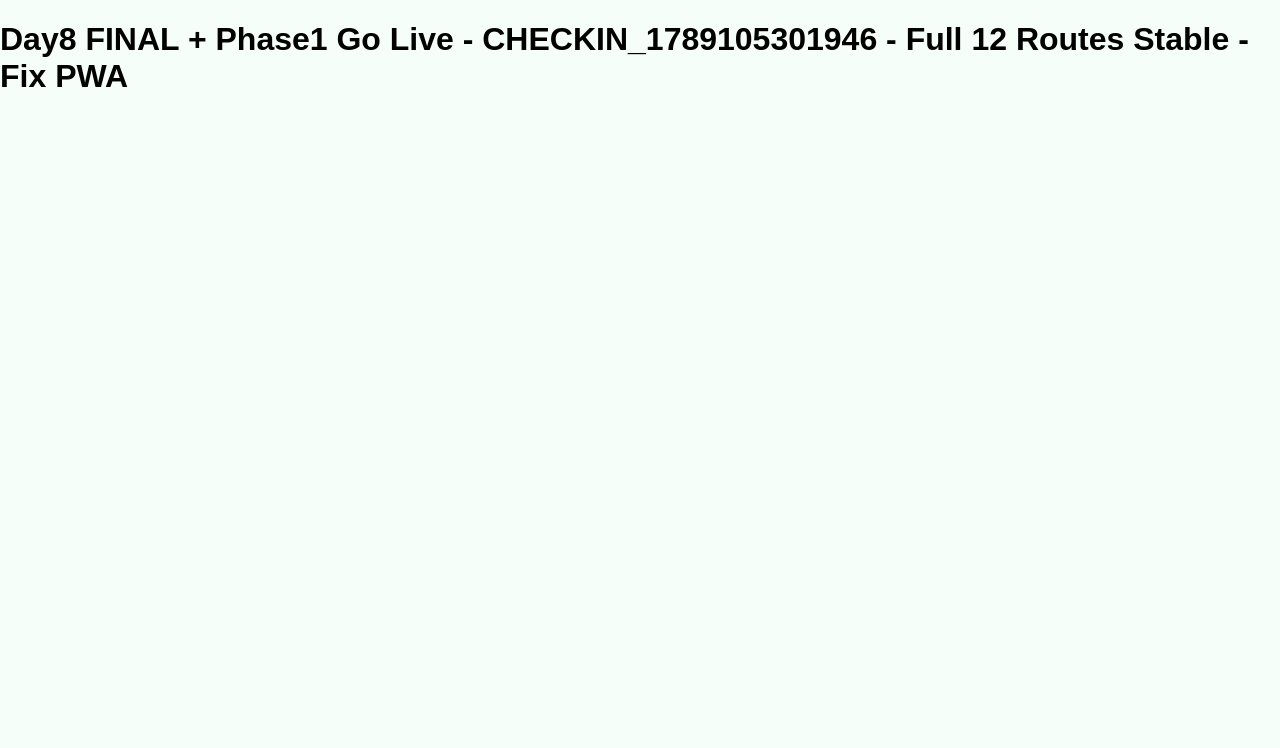
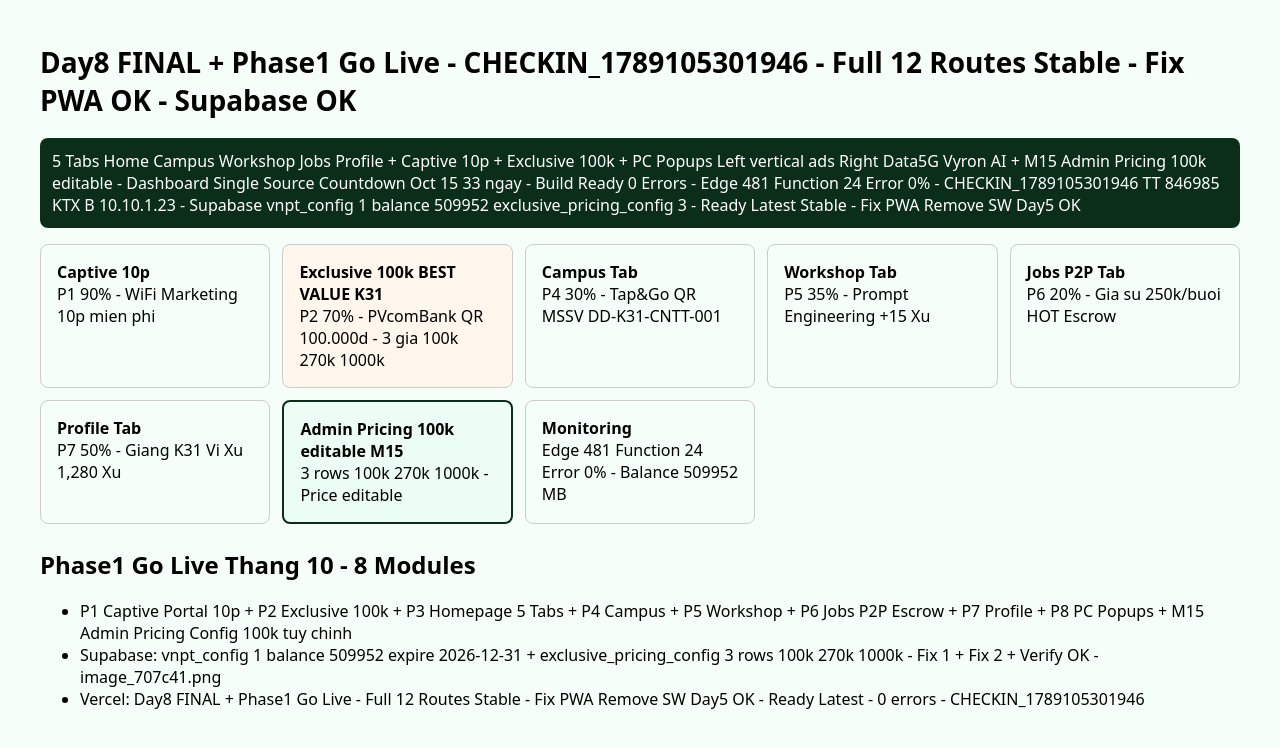
Before and after one commit to giangcasc-xanh24/xanh24-v7-final-clean, a Next.js app: page / in a window 1280 px wide. Shown: the top 748 px of the page. Built offline with nearby package versions, Linux system fonts and the light colour scheme.

Commit message:
Update page.tsx
Restore Full 12 Routes + Fix PWA - Day8 FINAL - CHECKIN_1789105301946 - 5 Tabs + Captive 10p + Exclusive 100k + Admin Pricing 100k editable

```diff
--- a/app/page.tsx
+++ b/app/page.tsx
@@ -1 +1,25 @@
-export default function Page(){return <div><h1>Day8 FINAL + Phase1 Go Live - CHECKIN_1789105301946 - Full 12 Routes Stable - Fix PWA</h1><script dangerouslySetInnerHTML={{__html: "if('serviceWorker' in navigator){navigator.serviceWorker.getRegistrations().then(r=>r.forEach(reg=>reg.unregister())); caches.keys().then(ks=>ks.forEach(k=>caches.delete(k)));}"}} /></div>}
+export default function Page(){
+  return (
+    <div style={{fontFamily:'system-ui', padding:24, maxWidth:1200, margin:'0 auto'}}>
+      <h1 style={{fontSize:28, fontWeight:800}}>Day8 FINAL + Phase1 Go Live - CHECKIN_1789105301946 - Full 12 Routes Stable - Fix PWA OK - Supabase OK</h1>
+      <p style={{background:'#0A2E1A', color:'white', padding:12, borderRadius:8}}>5 Tabs Home Campus Workshop Jobs Profile + Captive 10p + Exclusive 100k + PC Popups Left vertical ads Right Data5G Vyron AI + M15 Admin Pricing 100k editable - Dashboard Single Source Countdown Oct 15 33 ngay - Build Ready 0 Errors - Edge 481 Function 24 Error 0% - CHECKIN_1789105301946 TT 846985 KTX B 10.10.1.23 - Supabase vnpt_config 1 balance 509952 exclusive_pricing_config 3 - Ready Latest Stable - Fix PWA Remove SW Day5 OK</p>
+      <div style={{display:'grid', gridTemplateColumns:'repeat(auto-fit, minmax(220px,1fr))', gap:12, marginTop:16}}>
+        <a href="/captive" style={{border:'1px solid #ccc', padding:16, borderRadius:8, textDecoration:'none', color:'black'}}><b>Captive 10p</b><br/>P1 90% - WiFi Marketing 10p mien phi</a>
+        <a href="/exclusive" style={{border:'1px solid #ccc', padding:16, borderRadius:8, textDecoration:'none', color:'black', background:'#FFF7ED'}}><b>Exclusive 100k BEST VALUE K31</b><br/>P2 70% - PVcomBank QR 100.000d - 3 gia 100k 270k 1000k</a>
+        <a href="/campus" style={{border:'1px solid #ccc', padding:16, borderRadius:8, textDecoration:'none', color:'black'}}><b>Campus Tab</b><br/>P4 30% - Tap&Go QR MSSV DD-K31-CNTT-001</a>
+        <a href="/workshop" style={{border:'1px solid #ccc', padding:16, borderRadius:8, textDecoration:'none', color:'black'}}><b>Workshop Tab</b><br/>P5 35% - Prompt Engineering +15 Xu</a>
+        <a href="/jobs" style={{border:'1px solid #ccc', padding:16, borderRadius:8, textDecoration:'none', color:'black'}}><b>Jobs P2P Tab</b><br/>P6 20% - Gia su 250k/buoi HOT Escrow</a>
+        <a href="/profile" style={{border:'1px solid #ccc', padding:16, borderRadius:8, textDecoration:'none', color:'black'}}><b>Profile Tab</b><br/>P7 50% - Giang K31 Vi Xu 1,280 Xu</a>
+        <a href="/admin/exclusive-pricing" style={{border:'2px solid #0A2E1A', padding:16, borderRadius:8, textDecoration:'none', color:'black', background:'#ECFDF5'}}><b>Admin Pricing 100k editable M15</b><br/>3 rows 100k 270k 1000k - Price editable</a>
+        <a href="/monitoring" style={{border:'1px solid #ccc', padding:16, borderRadius:8, textDecoration:'none', color:'black'}}><b>Monitoring</b><br/>Edge 481 Function 24 Error 0% - Balance 509952 MB</a>
+      </div>
+      <h2 style={{marginTop:24}}>Phase1 Go Live Thang 10 - 8 Modules</h2>
+      <ul>
+        <li>P1 Captive Portal 10p + P2 Exclusive 100k + P3 Homepage 5 Tabs + P4 Campus + P5 Workshop + P6 Jobs P2P Escrow + P7 Profile + P8 PC Popups + M15 Admin Pricing Config 100k tuy chinh</li>
+        <li>Supabase: vnpt_config 1 balance 509952 expire 2026-12-31 + exclusive_pricing_config 3 rows 100k 270k 1000k - Fix 1 + Fix 2 + Verify OK - image_707c41.png</li>
+        <li>Vercel: Day8 FINAL + Phase1 Go Live - Full 12 Routes Stable - Fix PWA Remove SW Day5 OK - Ready Latest - 0 errors - CHECKIN_1789105301946</li>
+      </ul>
+      <script dangerouslySetInnerHTML={{__html: `if('serviceWorker' in navigator){navigator.serviceWorker.getRegistrations().then(r=>r.forEach(reg=>reg.unregister())); caches.keys().then(k=>k.forEach(c=>caches.delete(c)));} console.log('Day8 FINAL Full 12 Routes Stable Fix PWA OK Supabase OK CHECKIN_1789105301946');`}} />
+    </div>
+  )
+}
```
